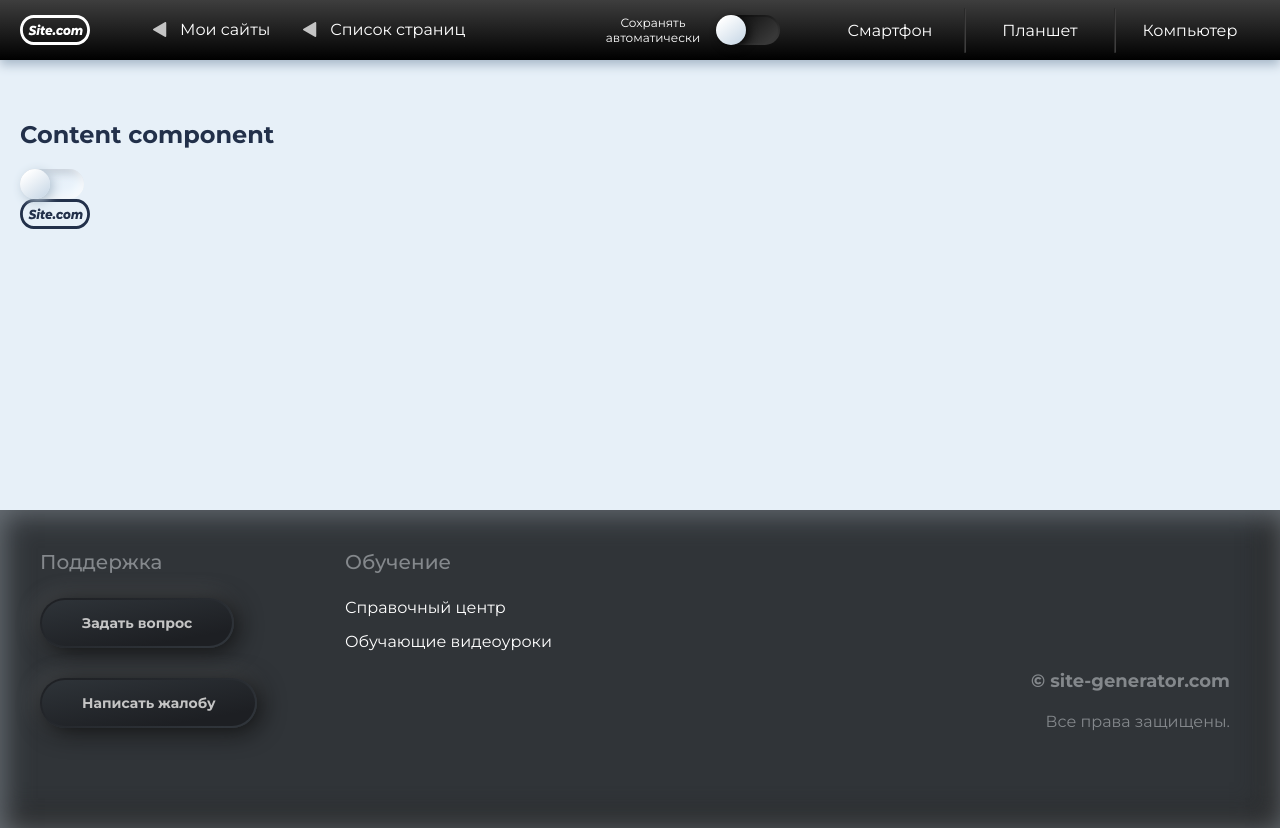
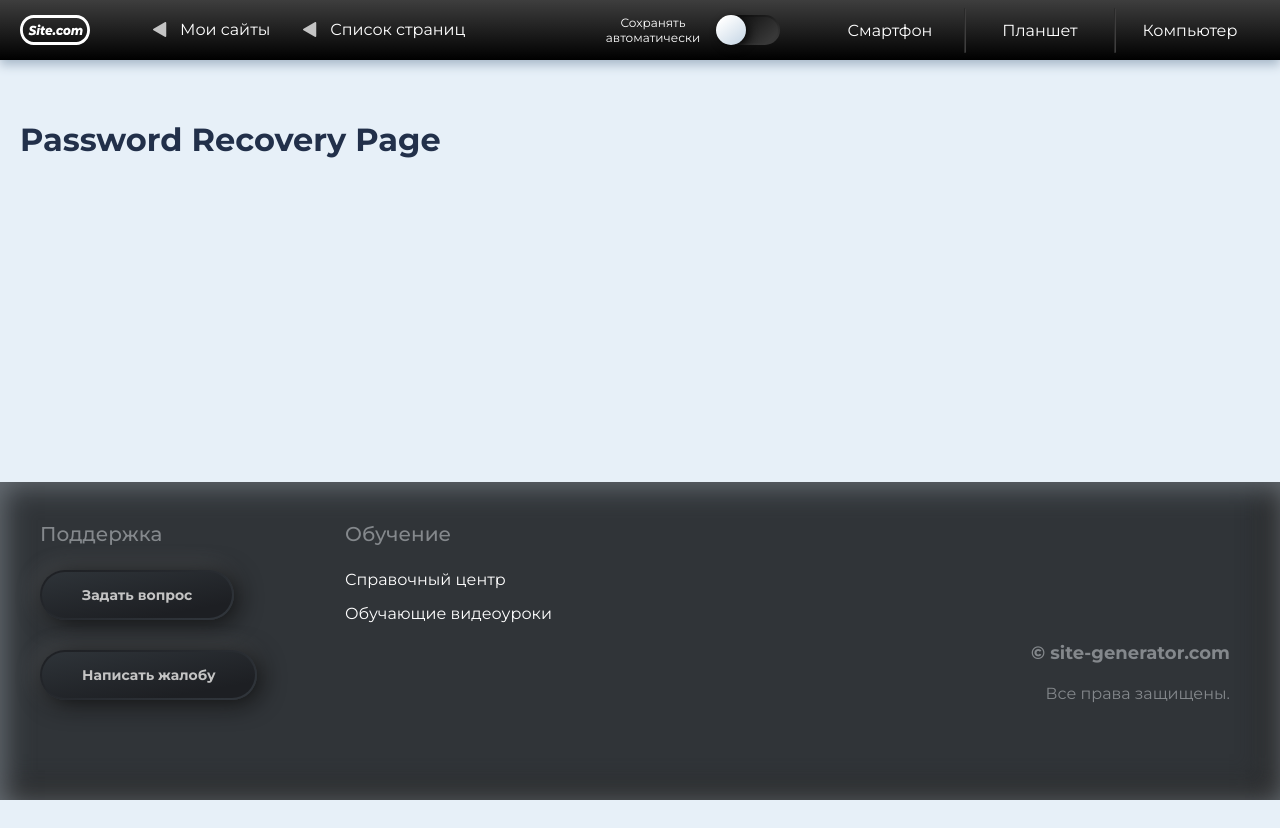
Before and after one commit to tagir-developer/website-builder, a React (Create React App) app in the folder client/: page /recovery in a window 1280 px wide. After the commit the page ends 800 px from the top, so only its background shows below. Built offline with nearby package versions, Linux system fonts and the light colour scheme.

Commit message:
Create menu types

```diff
--- a/client/package.json
+++ b/client/package.json
@@ -12,6 +12,7 @@
     "@types/react-dom": "^17.0.0",
     "react": "^17.0.1",
     "react-dom": "^17.0.1",
+    "react-router-dom": "^5.2.0",
     "react-scripts": "4.0.3",
     "sass": "^1.32.8",
     "typescript": "^4.1.2",
@@ -40,5 +41,8 @@
       "last 1 firefox version",
       "last 1 safari version"
     ]
+  },
+  "devDependencies": {
+    "@types/react-router-dom": "^5.1.7"
   }
 }
--- a/client/src/App.tsx
+++ b/client/src/App.tsx
@@ -1,15 +1,16 @@
 import React from 'react'
+import {BrowserRouter as Router} from 'react-router-dom'
 import TopMenu from './components/Navigation/topMenu/TopMenu/TopMenu'
-import Content from './components/UI/Content/Content'
-import Footer from './components/UI/Footer/Footer'
+import { useRoutes } from './routes'
 
 const App: React.FC = () => {
+
+  const routes = useRoutes(false)
+
   return (
-  <React.Fragment>
-    <TopMenu />
-    <Content />
-    <Footer />
-  </React.Fragment>
+    <Router>
+      {routes}
+    </Router>
   )
 }
 
--- a/client/src/components/Navigation/topMenu/TopMenu/TopMenu.tsx
+++ b/client/src/components/Navigation/topMenu/TopMenu/TopMenu.tsx
@@ -8,7 +8,11 @@ import AutosaveSwitcher from '../AutosaveSwitcher/AutosaveSwitcher'
 import ActionButtons from '../ActionButtons/ActionButtons'
 import ViewOnDevices from '../ViewOnDevices/ViewOnDevices'
 
-const TopMenu: React.FC = () => {
+interface ITopMenu {
+	menuType?: string
+}
+
+const TopMenu: React.FC<ITopMenu> = ({ menuType }) => {
 
 
 	const topMenuClasses = useCreateClassName('top-menu', null, ['dark-theme'])
--- a/client/src/components/UI/Content/Content.scss
+++ /dev/null
@@ -1,7 +0,0 @@
-.content {
-	width: 100%;
-	margin-top: 60px;
-	height: calc(100vh - 350px);
-	padding: 40px 20px;
-	box-sizing: border-box;
-}
--- a/client/src/components/UI/Content/Content.tsx
+++ /dev/null
@@ -1,16 +0,0 @@
-import React from 'react'
-import Toggle from '../Toggle/Toggle'
-import './Content.scss'
-import img from '../../Navigation/topMenu/Logo/img/logo.svg'
-
-const Content: React.FC = () => {
-	return (
-		<div className="content">
-			<h2>Content component</h2>
-			<Toggle name="test-toggle" />
-			<img src={img} alt="img" />
-		</div>
-	)
-}
-
-export default Content
--- a/client/src/components/UI/Footer/Footer.scss
+++ b/client/src/components/UI/Footer/Footer.scss
@@ -5,6 +5,7 @@
 
 .footer {
 	width: 100%;
+	flex: 0 0 auto;
 	margin: 0;
 	padding: 0;
 	height: auto;
--- a/client/src/index.scss
+++ b/client/src/index.scss
@@ -21,6 +21,10 @@ h1, h2, h3, h4, h5, h6, p, pre, blockquote, form, ul, ol, dl {
 
 // Basic Tag styles
 
+html {
+  height: 100%;
+}
+
 body {
   font-family: 'Montserrat', 'Helvetica Neue', sans-serif, 'Oxygen',
     'Ubuntu', 'Cantarell', 'Fira Sans', 'Droid Sans';
@@ -28,6 +32,7 @@ body {
   -moz-osx-font-smoothing: grayscale;
   background: $main;
   color: $text-primary;
+  height: 100%;
 }
 
 code {
@@ -35,8 +40,22 @@ code {
     monospace;
 }
 
-button { // ! Возможно сброс стилей для кнопки нужно добавиь в общий Reset
+button {
   font: inherit;
   color: inherit;
   background-color: transparent;
 }
+
+#root {
+  display: flex;
+	flex-direction: column;
+	min-height: 100%;
+}
+
+.content-area {
+  width: 100%;
+	margin-top: 60px;
+	padding: 40px 20px;
+	box-sizing: border-box;
+  flex: 1 0 auto;
+}
--- /dev/null
+++ b/client/src/pages/AuthPage.tsx
@@ -0,0 +1,17 @@
+import React from 'react'
+import TopMenu from '../components/Navigation/topMenu/TopMenu/TopMenu'
+import Footer from '../components/UI/Footer/Footer'
+
+const AuthPage: React.FC = () => {
+	return (
+		<>
+			<TopMenu />
+			<div className="content-area">
+				<h1>Auth page</h1>
+			</div>
+			<Footer />
+		</>
+	)
+}
+
+export default AuthPage
--- /dev/null
+++ b/client/src/pages/LandingPage.tsx
@@ -0,0 +1,19 @@
+import React from 'react'
+import { Link, NavLink } from 'react-router-dom'
+import TopMenu from '../components/Navigation/topMenu/TopMenu/TopMenu'
+import Footer from '../components/UI/Footer/Footer'
+
+const LandingPage: React.FC = () => {
+	return (
+		<>
+			<TopMenu menuType="basic" />
+			<div className="content-area">
+				<h1>Landing Page</h1>
+				<NavLink to="/recovery" >Восстановление пароля</NavLink>
+			</div>
+			<Footer />
+		</>
+	)
+}
+
+export default LandingPage
--- /dev/null
+++ b/client/src/pages/PasswordRecoveryPage.tsx
@@ -0,0 +1,17 @@
+import React from 'react'
+import TopMenu from '../components/Navigation/topMenu/TopMenu/TopMenu'
+import Footer from '../components/UI/Footer/Footer'
+
+const PasswordRecoveryPage: React.FC = () => {
+	return (
+		<>
+			<TopMenu />
+			<div className="content-area">
+				<h1>Password Recovery Page</h1>
+			</div>
+			<Footer />
+		</>
+	)
+}
+
+export default PasswordRecoveryPage
--- /dev/null
+++ b/client/src/pages/RegisterPage.tsx
@@ -0,0 +1,17 @@
+import React from 'react'
+import TopMenu from '../components/Navigation/topMenu/TopMenu/TopMenu'
+import Footer from '../components/UI/Footer/Footer'
+
+const RegisterPage: React.FC = () => {
+	return (
+		<>
+			<TopMenu />
+			<div className="content-area">
+				<h1>Register page</h1>
+			</div>
+			<Footer />
+		</>
+	)
+}
+
+export default RegisterPage
--- /dev/null
+++ b/client/src/routes.tsx
@@ -0,0 +1,31 @@
+import React from 'react'
+import { Switch, Route, Redirect } from 'react-router-dom'
+import AuthPage from './pages/AuthPage'
+import LandingPage from './pages/LandingPage'
+import PasswordRecoveryPage from './pages/PasswordRecoveryPage'
+import RegisterPage from './pages/RegisterPage'
+
+export const useRoutes = (isAuthenticated: boolean) => {
+	if (!isAuthenticated) {
+		return (
+			<Switch>
+				<Route path="/" component={LandingPage} exact />
+				<Route path="/login" component={AuthPage} exact />
+				<Route path="/registration" component={RegisterPage} exact />
+				<Route path="/recovery" component={PasswordRecoveryPage} exact />
+				<Redirect to="/" />
+			</Switch>
+		)
+	}
+
+	return (
+		<Switch>
+			{/* <Route path="/" component={ProjectsPage} exact />
+			<Route path="/:name" component={WebsitePage} />
+			<Route path="/:name/template" component={SelectTemplatePage} />
+			<Route path="/:name/:page-id" component={EditPage} />
+			<Route path="/:name/:page-id/preview" component={PreviewPage} /> */}
+			<Redirect to="/" />
+		</Switch>
+	)
+}
```
Also changed, not shown: 1 other file (tests, documents, lock files or other folders).
